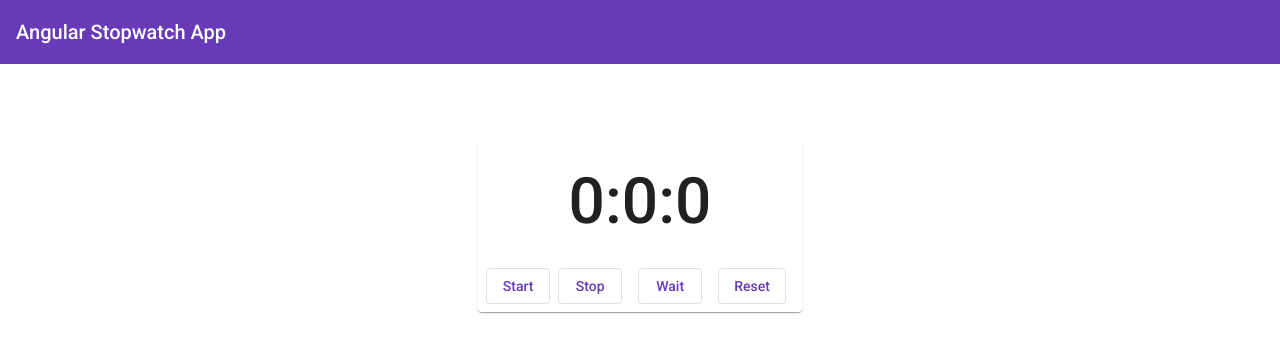
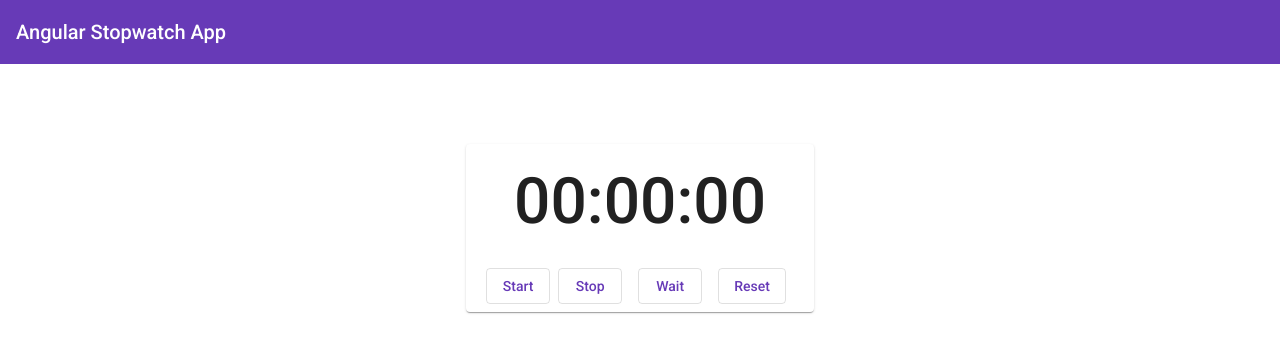
Before and after one commit to timazubar/stopwatch-angular, an Angular app: page / in a window 1280 px wide. Shown: the top 352 px of the page. Built offline with nearby package versions, Linux system fonts and the light colour scheme.

Commit message:
feat: all requirements are met

```diff
--- a/src/app/stopwatch/stopwatch.component.html
+++ b/src/app/stopwatch/stopwatch.component.html
@@ -1,8 +1,8 @@
 <mat-card class="card-wrapper">
   <mat-card-content class="time-wrapper">
     <mat-card-title class="time"
-      >{{ hours }}:{{ minutes }}:{{ seconds }}</mat-card-title
-    >
+      >{{ seconds * 1000 | date: "HH:mm:ss":"UTC" }}
+    </mat-card-title>
   </mat-card-content>
   <mat-card-actions>
     <button mat-stroked-button color="primary" (click)="start()">Start</button>
--- a/src/app/stopwatch/stopwatch.component.ts
+++ b/src/app/stopwatch/stopwatch.component.ts
@@ -13,8 +13,6 @@ export class StopwatchComponent implements OnInit {
 
   running = false;
 
-  hours = 0;
-  minutes = 0;
   seconds;
 
   private counterSubject: Subject<{
@@ -36,7 +34,7 @@ export class StopwatchComponent implements OnInit {
           state.pause
             ? NEVER
             : interval(1000).pipe(
-                tap((val) => {
+                tap(() => {
                   state.counterValue += 1;
                   this.seconds = state.counterValue;
                 })
```
